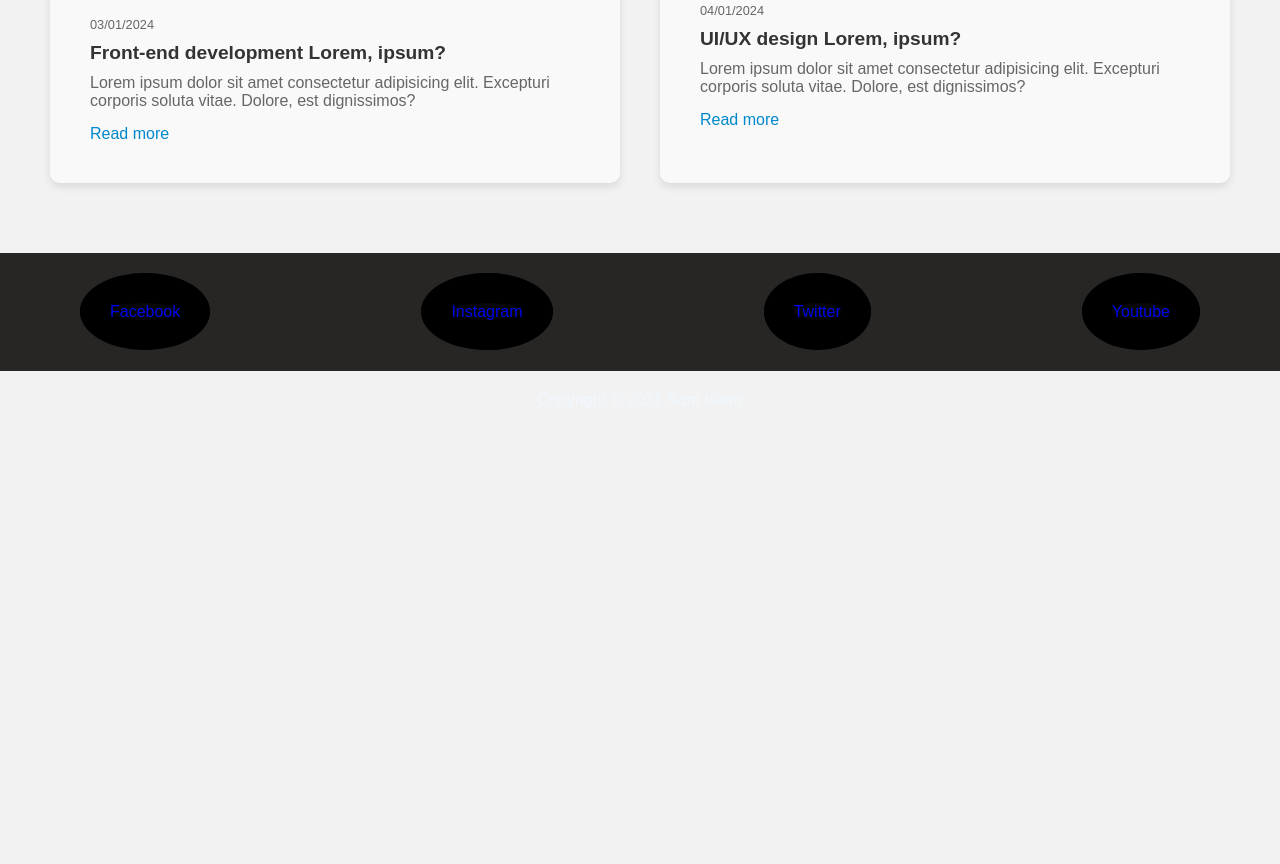
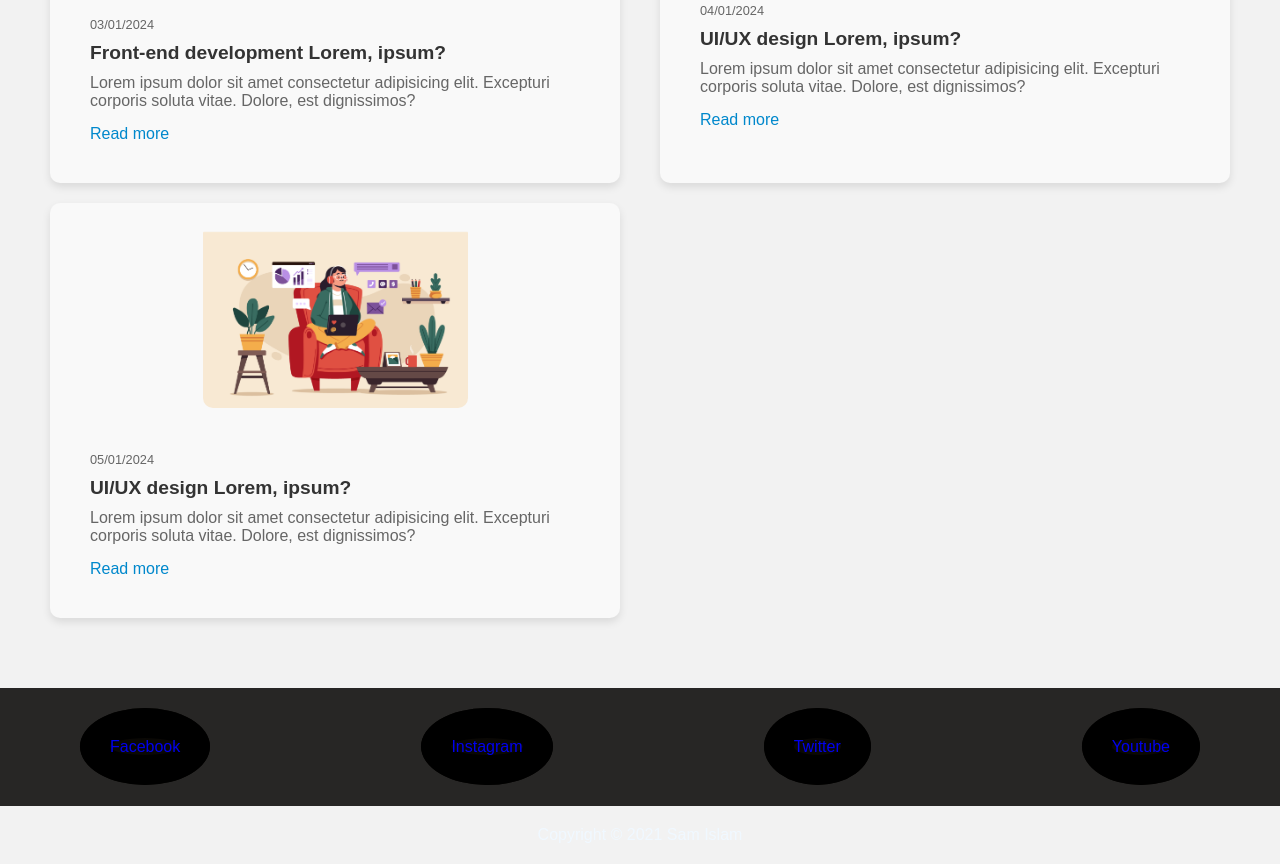
Before and after one commit to Sam559I/Portfolio, a plain HTML site: page blog.html in a window 1280 px wide. Shown: the part 904-1768 px from the top of the page. Before the commit the page ends 1333 px from the top, so only its background shows below. Drawn offline with Linux system fonts and the light colour scheme.

Commit message:
final iteration of Portfolio

```diff
--- a/blog.html
+++ b/blog.html
@@ -79,6 +79,20 @@
                         </div>
                     </div>
                 </div>
+                <div class="blog-post">
+                    <div class="blog-box">
+                        <div class="blog-img">
+                            <img src="img/blog5.png" alt="blog 4 pic">
+                        </div>
+                        <div class="blog-text">
+                            <span>05/01/2024</span>
+                            <a href="#" class="blog-title">UI/UX design Lorem, ipsum?</a>
+                            <p>Lorem ipsum dolor sit amet consectetur adipisicing elit.   <!-- Text component -->
+                            Excepturi corporis soluta vitae. Dolore, est dignissimos?</p>
+                            <a href="">Read more</a>
+                        </div>
+                    </div>
+                </div>
             </div>
         </main>
     </div>
```
Also changed, not shown: img/blog5.png (added), 1 other file.
